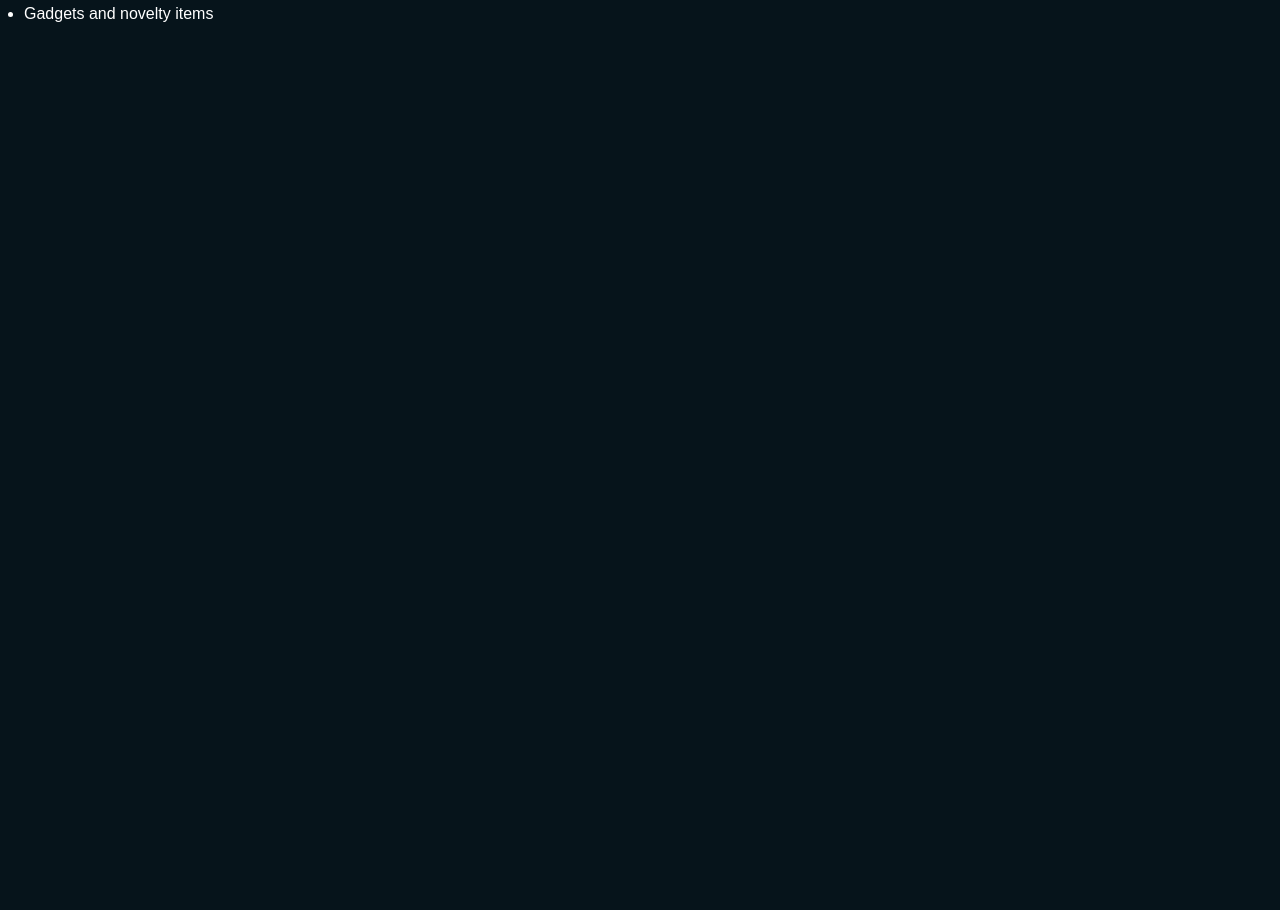
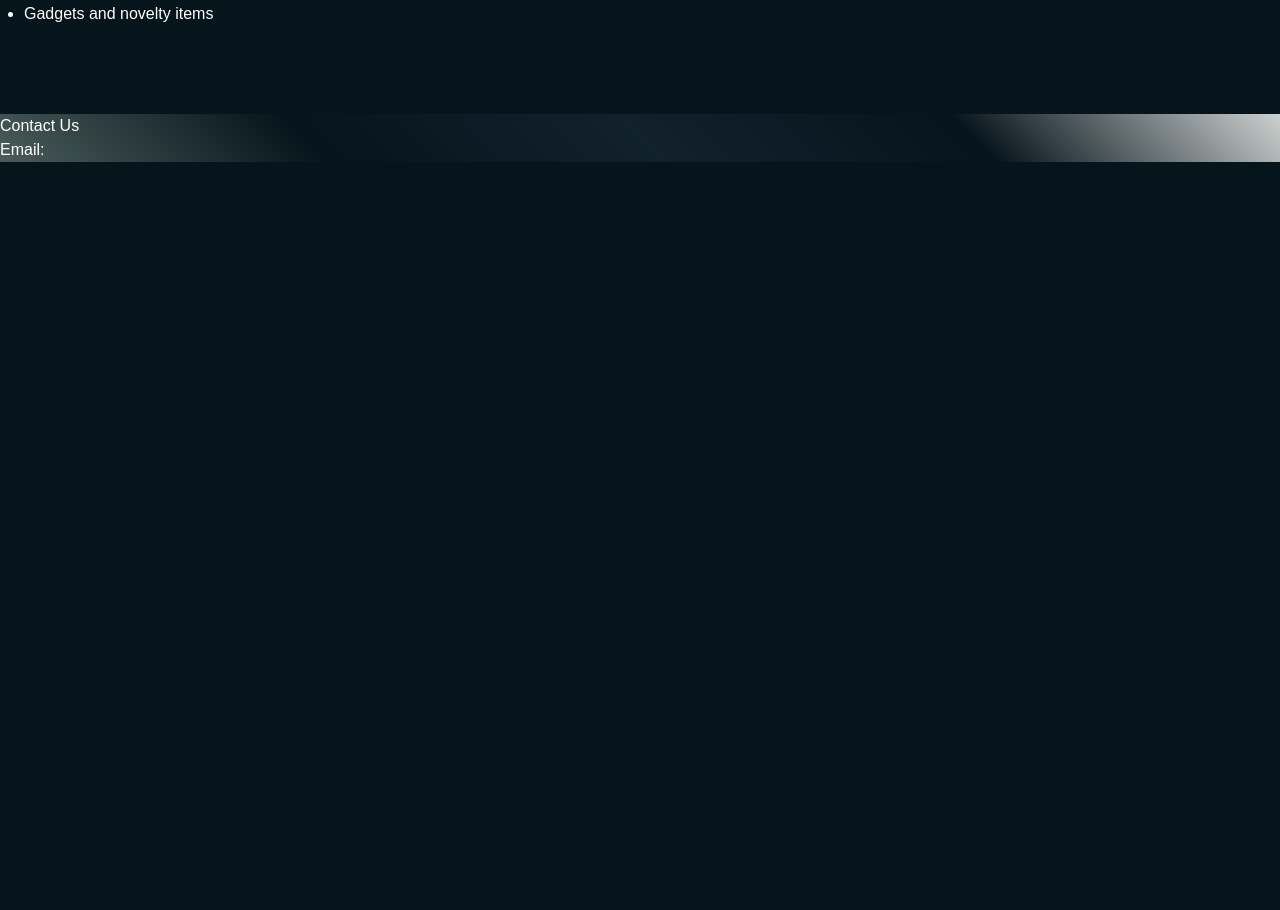
Before and after one commit to tijesunimi-5/EMart, a Next.js app: page / in a window 1280 px wide. Shown: the part 1248-2158 px from the top of the page. Built offline with nearby package versions, Linux system fonts and the light colour scheme.

Commit message:
first commit

```diff
--- a/app/page.js
+++ b/app/page.js
@@ -119,7 +119,14 @@ export default function Home() {
         </div>
 
         {/**Contact section...... */}
-
+        <div className="linear-bg mt-20">
+          <h1>Contact Us</h1>
+          <form>
+            <div>
+              <label htmlFor="email">Email:</label>
+            </div>
+          </form>
+        </div>
       </div>
     </div>
   );
```
